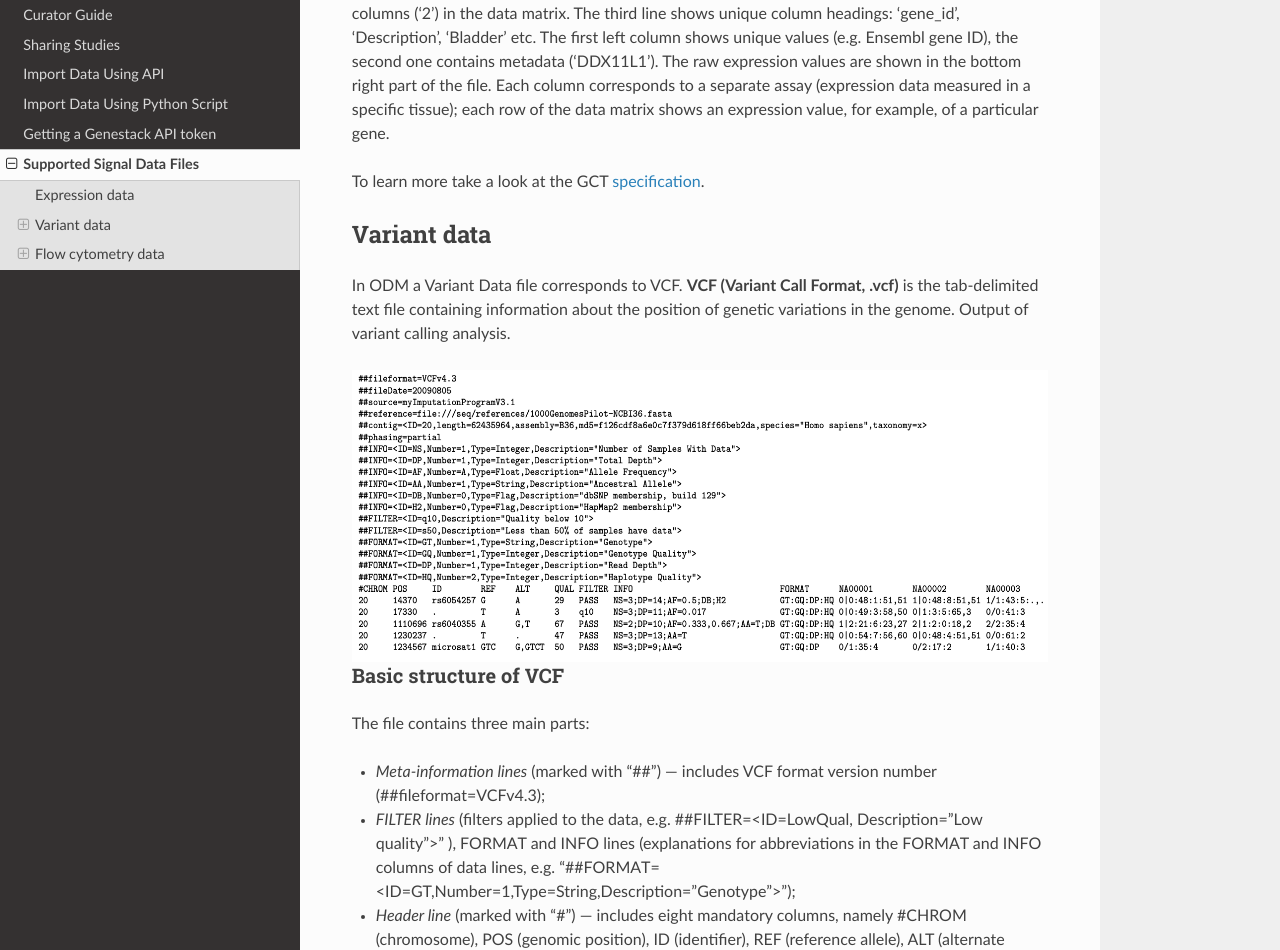
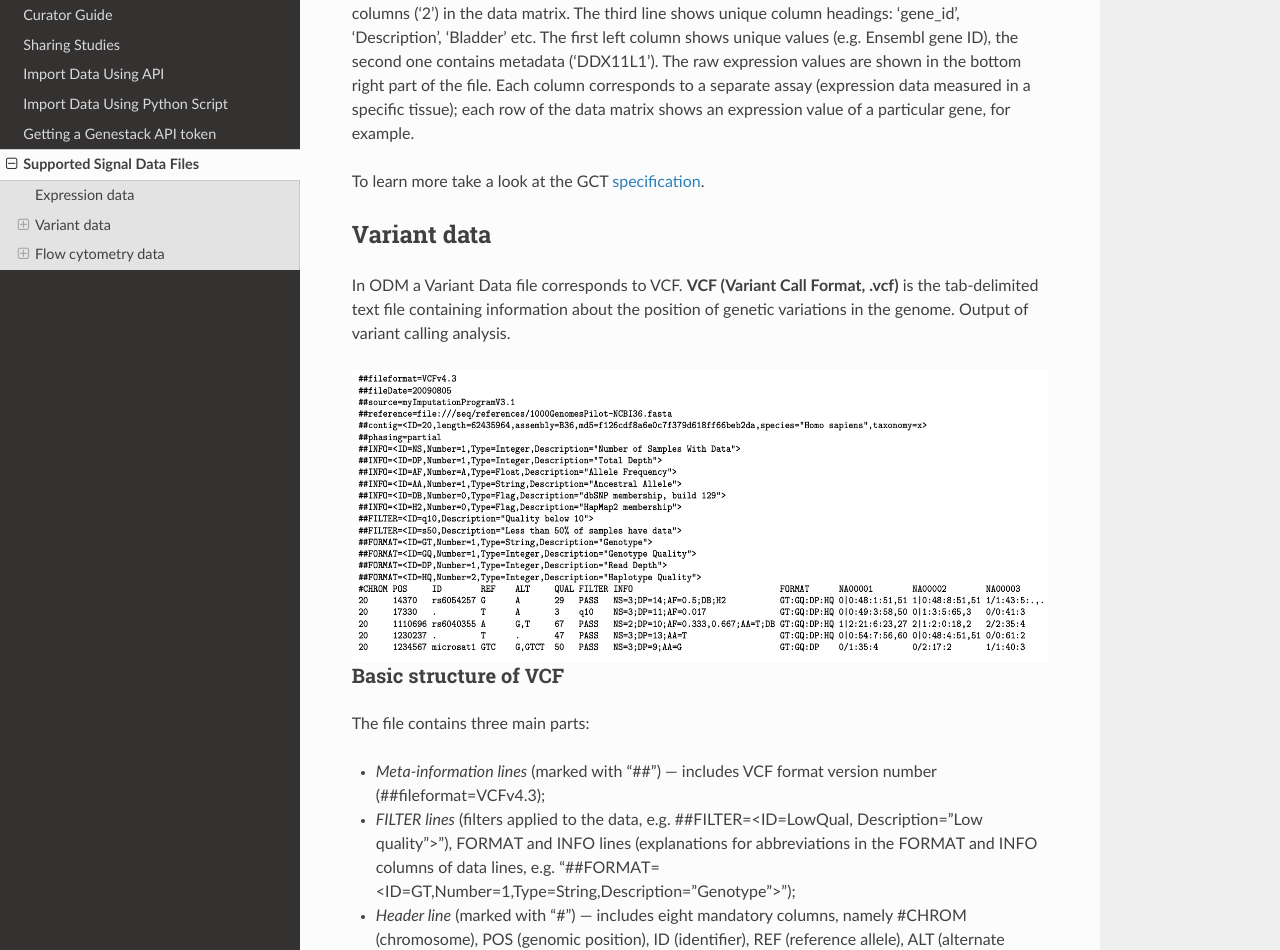
Before and after one commit to genestack/user-guide, a Sphinx documentation site: the page built from source/doc-odm-user-guide/supported-formats.rst, in a window 1280 px wide and 1400 px high, scrolled down 305 px. Shown: the part 278-1228 px from the top of the window. Built offline with Sphinx 7.4.7 and the Read the Docs theme 2.0.0, drawn with Linux system fonts in a browser that asks for light colours; some of the changed text lies outside the part shown.

Commit message:
minor fixes

```diff
--- a/source/doc-odm-user-guide/supported-formats.rst
+++ b/source/doc-odm-user-guide/supported-formats.rst
@@ -17,7 +17,7 @@ The third line shows unique column headings: ‘gene_id’, ‘Description’,
 The first left column shows unique values (e.g. Ensembl gene ID), the second one contains
 metadata (‘DDX11L1’). The raw expression values are shown in the bottom right part of the file.
 Each column corresponds to a separate assay (expression data measured in  a specific tissue);
-each row of the data matrix shows an expression value, for example, of a particular gene.
+each row of the data matrix shows an expression value of a particular gene, for example.
 
 To learn more take a look at the GCT specification_.
 
@@ -40,7 +40,7 @@ Basic structure of VCF
 The file contains three main parts:
 
 - *Meta-information lines* (marked with “##”) — includes VCF format version number (##fileformat=VCFv4.3);
-- *FILTER lines* (filters applied to the data, e.g. ##FILTER=<ID=LowQual, Description="Low quality">” ), FORMAT and INFO lines (explanations for abbreviations in the FORMAT and INFO columns of data lines,  e.g. “##FORMAT=<ID=GT,Number=1,Type=String,Description="Genotype">”);
+- *FILTER lines* (filters applied to the data, e.g. ##FILTER=<ID=LowQual, Description="Low quality">”), FORMAT and INFO lines (explanations for abbreviations in the FORMAT and INFO columns of data lines,  e.g. “##FORMAT=<ID=GT,Number=1,Type=String,Description="Genotype">”);
 - *Header line* (marked with “#”) — includes eight mandatory columns, namely #CHROM (chromosome), POS (genomic position), ID (identifier), REF (reference allele), ALT (alternate allele(s)), QUAL (Phred-scaled quality score for ALT), FILTER (filter status, where “PASS” means that this position has passed all filters), INFO (additional information described in the header lines, e.g. “DP=100”);
 - *Data lines* — provide information about a genomic position of a variation and genotype information on samples for each position; each line represents a single variant, represented in the header.
 
```
